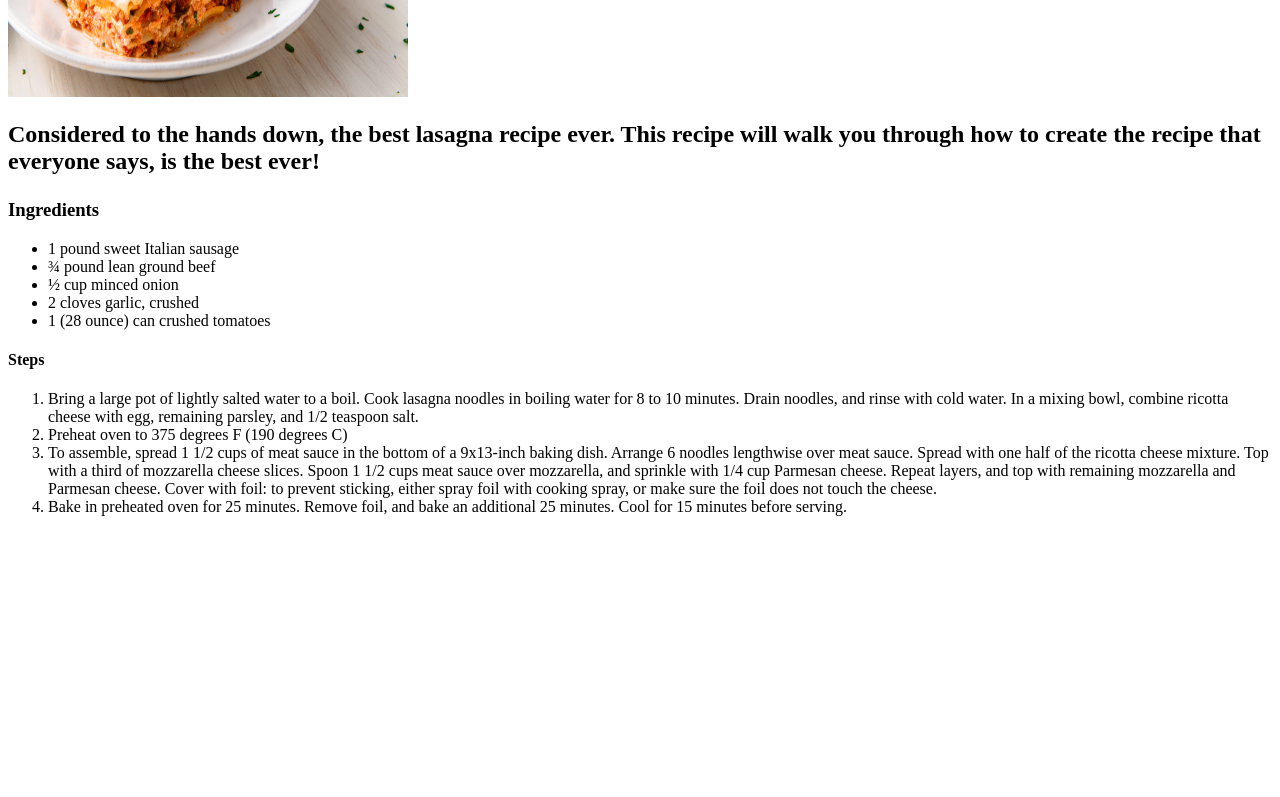
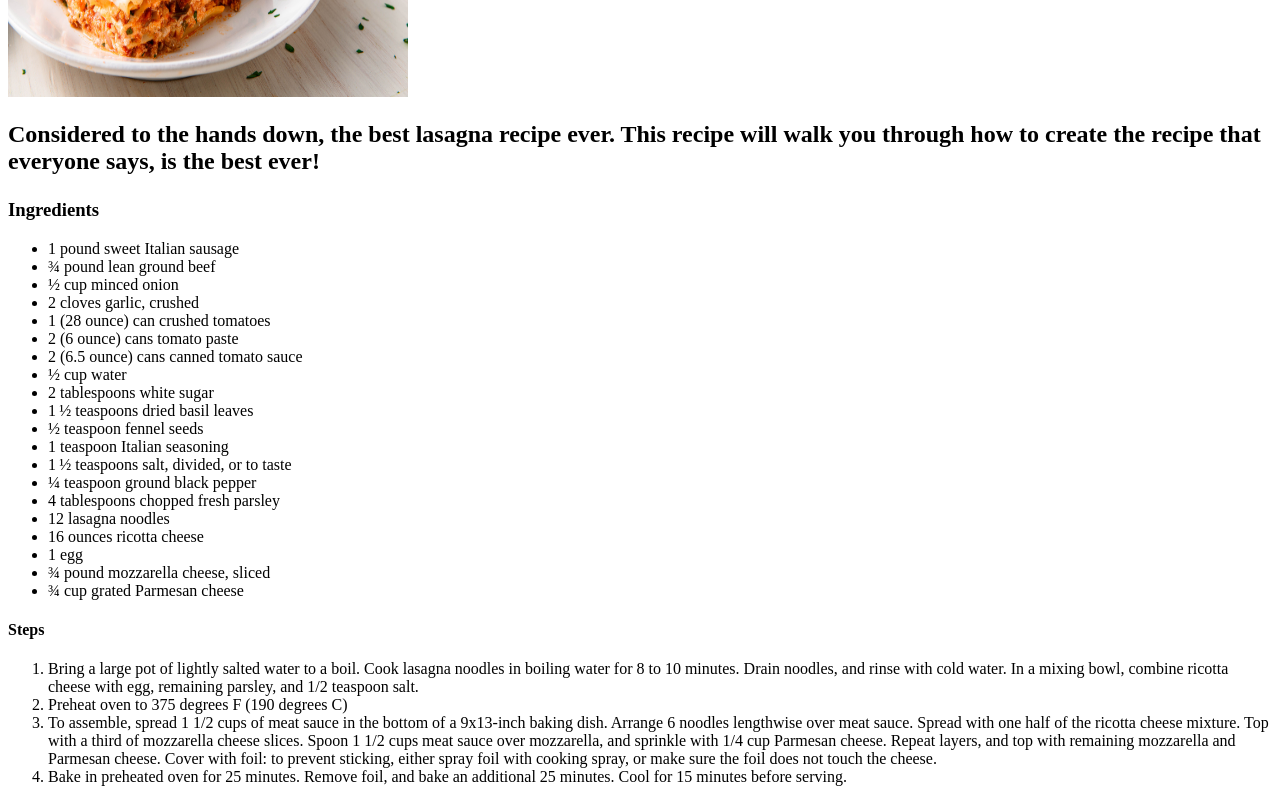
Before and after one commit to azwen/odin-recipes, a plain HTML site: page recipes/lasagna.html in a window 1280 px wide. Shown: the part 417-1214 px from the top of the page. Before the commit the page ends 949 px from the top, so only its background shows below. Drawn offline with Linux system fonts and the light colour scheme.

Commit message:
Add rest of Ingredients to lasagna.html

```diff
--- a/recipes/lasagna.html
+++ b/recipes/lasagna.html
@@ -10,6 +10,7 @@
     <h1>World's Best Lasagna</h1>
     <p><a href="https://www.allrecipes.com/recipe/23600/worlds-best-lasagna/">Recipe</a></p>
     <img src="../img/lasagna.jpeg" alt="Lasagna" width="400" height="400">
+
     <p><h2>Considered to the hands down, the best lasagna recipe ever. This recipe will walk you
         through how to create the recipe that everyone says, is the best ever!</p></h2>
 
@@ -20,6 +21,21 @@
             <li>½ cup minced onion</li>
             <li>2 cloves garlic, crushed</li>
             <li>1 (28 ounce) can crushed tomatoes</li>
+            <li>2 (6 ounce) cans tomato paste</li>
+            <li>2 (6.5 ounce) cans canned tomato sauce</li>
+            <li>½ cup water</li>
+            <li>2 tablespoons white sugar</li>
+            <li>1 ½ teaspoons dried basil leaves</li>
+            <li>½ teaspoon fennel seeds</li>
+            <li>1 teaspoon Italian seasoning</li>
+            <li>1 ½ teaspoons salt, divided, or to taste</li>
+            <li>¼ teaspoon ground black pepper</li>
+            <li>4 tablespoons chopped fresh parsley</li>
+            <li>12 lasagna noodles</li>
+            <li>16 ounces ricotta cheese</li>
+            <li>1 egg</li>
+            <li>¾ pound mozzarella cheese, sliced</li>
+            <li>¾ cup grated Parmesan cheese</li>
         </ul>
 
     <p><h4>Steps</h4></p>
```
